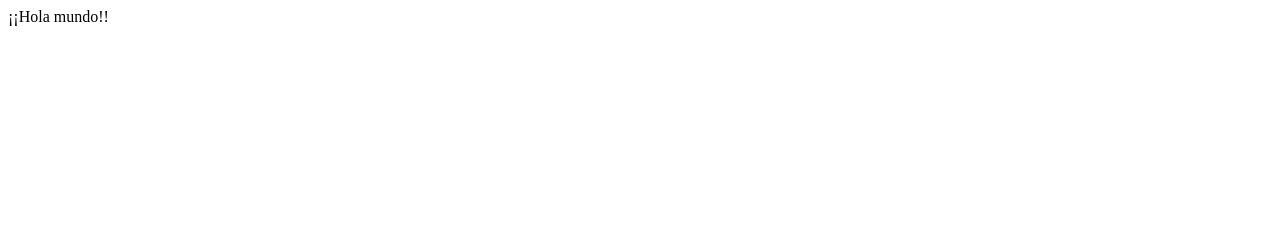
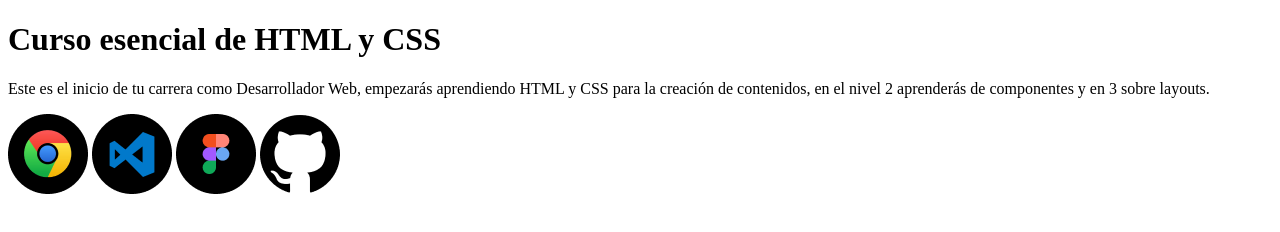
Before and after one commit to Flaminguero14/curso-esencial-html-css, a plain HTML site: page index.html in a window 1280 px wide. Drawn offline with Linux system fonts and the light colour scheme.

Commit message:
Se han subido las imágenes de los logotipos

```diff
--- a/index.html
+++ b/index.html
@@ -1,11 +1,17 @@
 <!DOCTYPE html>
-<html lang="en">
+<html lang="es">
   <head>
     <meta charset="UTF-8">
     <meta name="viewport" content="width=device-width, initial-scale=1.0">
-  <title>Document</title>
+    <title>El blog de Óscar</title>
   </head>
   <body>
-  ¡¡Hola mundo!!
+    <h1>Curso esencial de HTML y CSS</h1>
+    <p>Este es el inicio de tu carrera como Desarrollador Web, empezarás aprendiendo HTML y CSS para la creación de contenidos,
+    en el nivel 2 aprenderás de componentes y en 3 sobre layouts.</p>
+    <img src="images/google-chrome.png" alt="Logo de Google Chrome" title="Logo de Google Chrome">
+    <img src="images/visual-studio-code.png" alt="Logo de Visual Studio Code" title="Logo de Visual Studio Code">
+    <img src="images/figma.png" alt="Logo de Figma" title="Logo de Figma">
+    <img src="images/github.png" alt="Logo de Github" title="Logo de Github">
   </body>
 </html>
```
Also changed, not shown: images/figma.png (added), images/github.png (added), images/google-chrome.png (added), images/visual-studio-code.png (added). Lines whose indentation alone changed are shown as unchanged.
